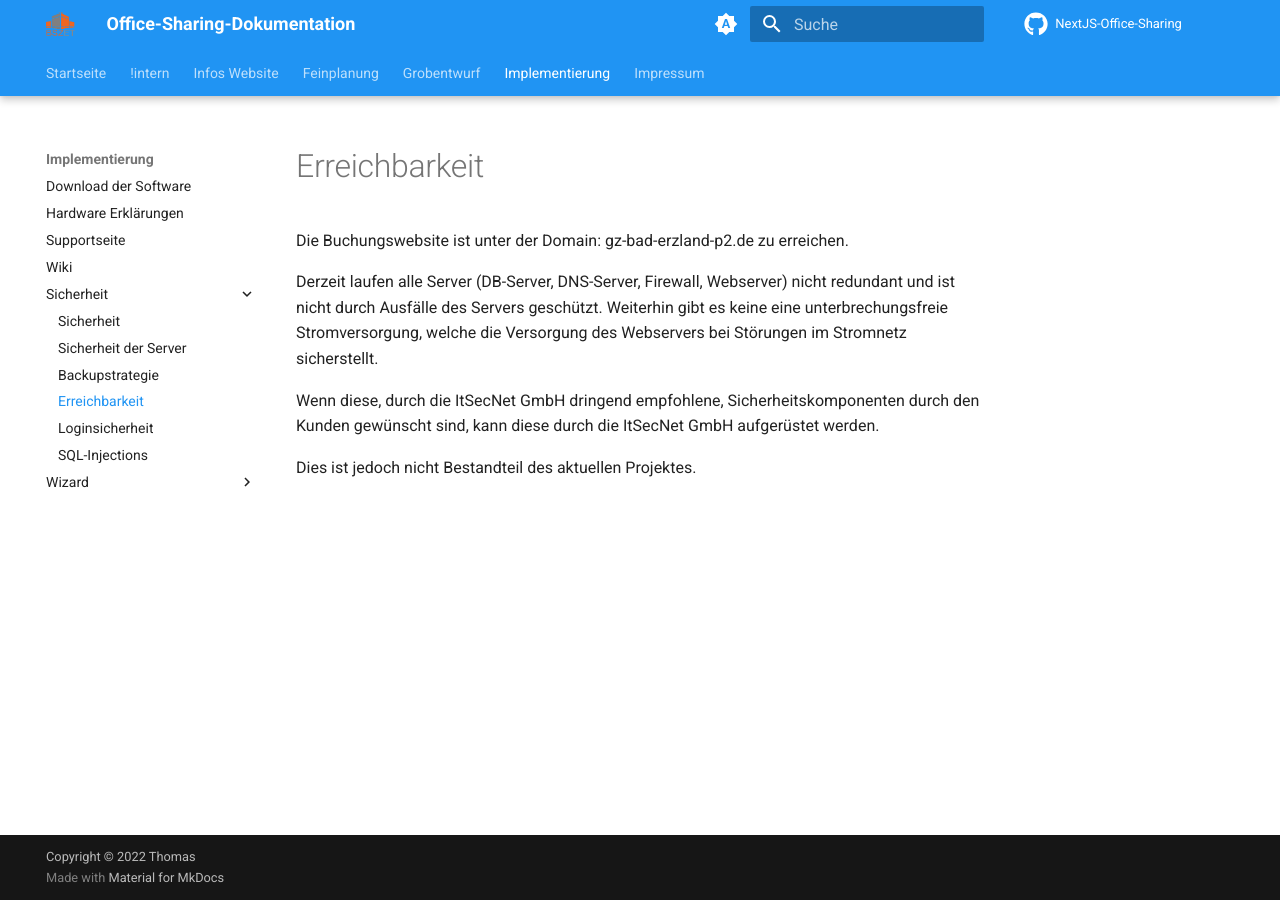
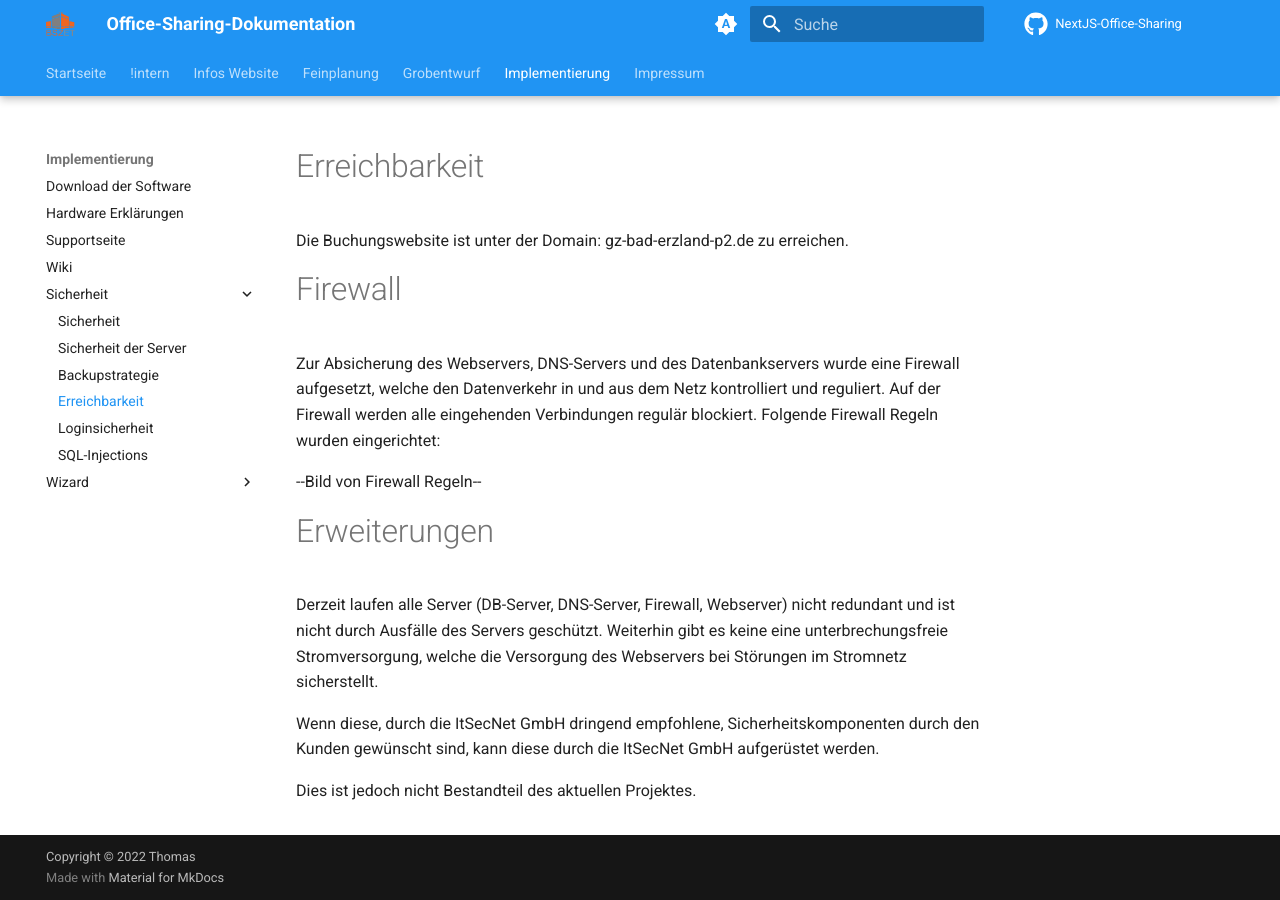
Before and after one commit to gz-bad-erzland-p2/Dokumentation, an MkDocs documentation site: the page built from docs/implementierung/sicherheit/05_erreichbarkeit.md, in a window 1280 px wide. Built offline with MkDocs 1.6.1 and Material for MkDocs 9.7.7, drawn with Linux system fonts in a browser that asks for light colours; comment, search, counter and statistics services are not loaded.

Commit message:
Update 05_erreichbarkeit.md

```diff
--- a/docs/implementierung/sicherheit/05_erreichbarkeit.md
+++ b/docs/implementierung/sicherheit/05_erreichbarkeit.md
@@ -2,6 +2,13 @@
 
 Die Buchungswebsite ist unter der Domain: gz-bad-erzland-p2.de zu erreichen.
 
+# Firewall
+Zur Absicherung des Webservers, DNS-Servers und des Datenbankservers wurde eine Firewall aufgesetzt, welche den Datenverkehr in und aus dem Netz kontrolliert und reguliert.
+Auf der Firewall werden alle eingehenden Verbindungen regulär blockiert. Folgende Firewall Regeln wurden eingerichtet:
+
+--Bild von Firewall Regeln--
+
+# Erweiterungen
 Derzeit laufen alle Server (DB-Server, DNS-Server, Firewall, Webserver) nicht redundant und ist nicht durch Ausfälle des Servers geschützt.
 Weiterhin gibt es keine eine unterbrechungsfreie Stromversorgung, welche die Versorgung des Webservers bei Störungen im Stromnetz sicherstellt.
 
```
